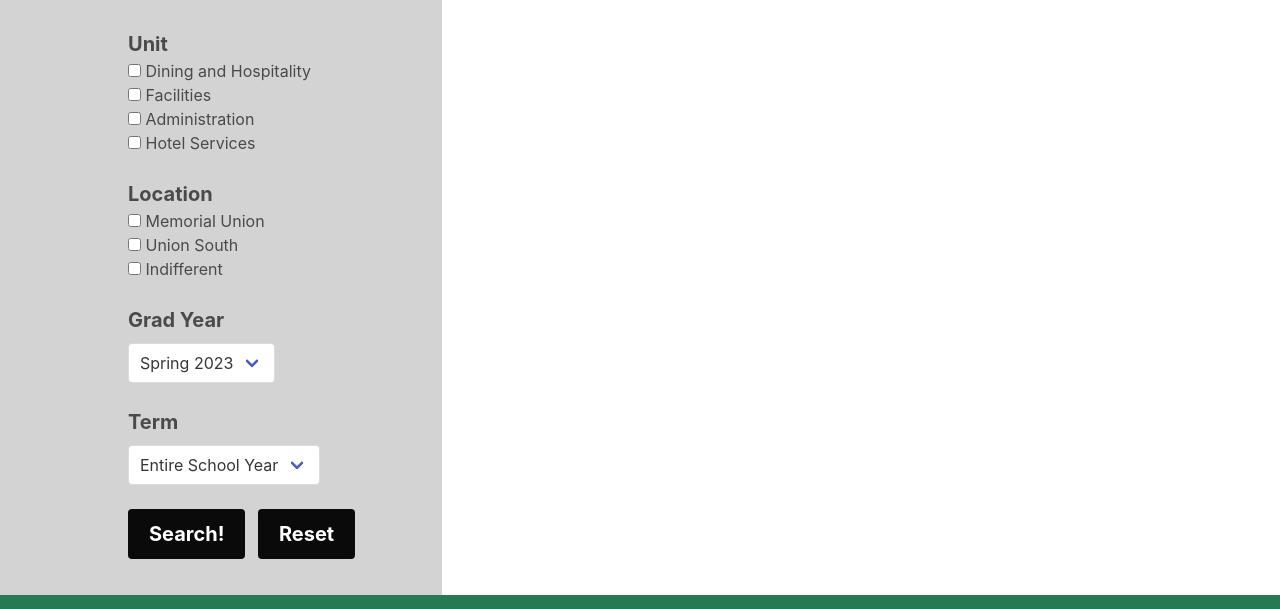
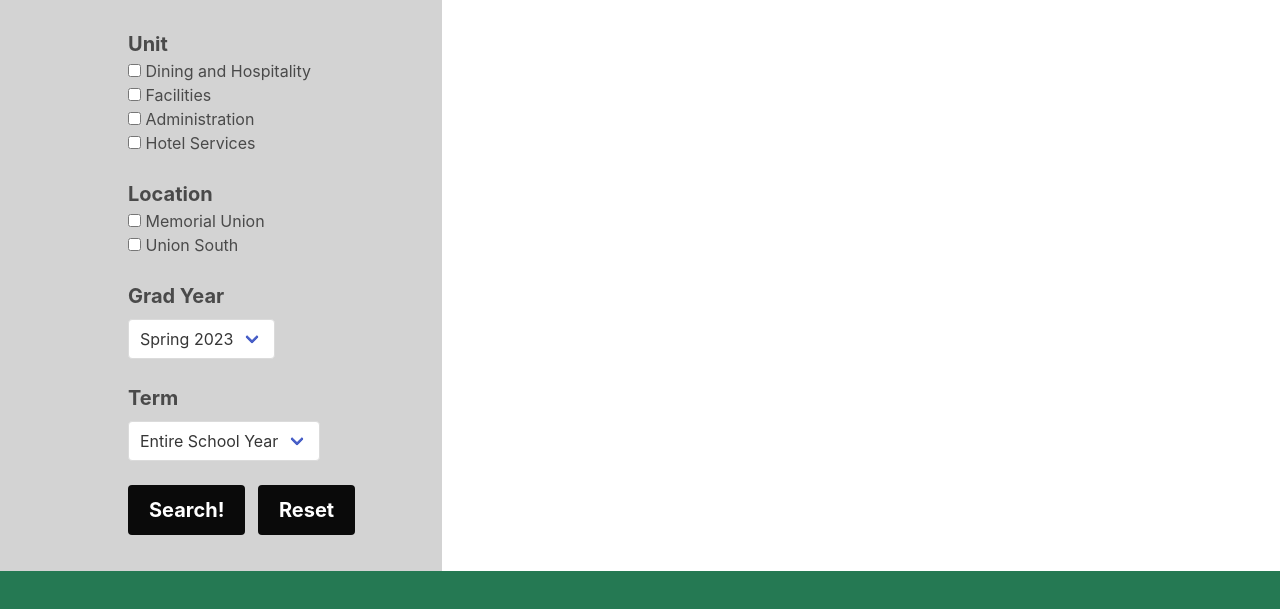
Before and after one commit to agstapleton1025/First_Sprint, a plain HTML site: page public/indexproject.html in a window 1280 px wide. Shown: the part 191-800 px from the top of the page. Drawn offline with nearby package versions, Linux system fonts and the light colour scheme; no server answers.

Commit message:
updated filter options

```diff
--- a/public/indexproject.html
+++ b/public/indexproject.html
@@ -229,14 +229,6 @@
               id="Union South"
             /><label for="Union South"> Union South</label>
           </div>
-          <div>
-            <input
-              type="checkbox"
-              name="Location"
-              value="Indifferent"
-              id="Indifferent"
-            /><label for="Indifferent"> Indifferent</label>
-          </div>
           <br />
           <h3 class="has-text-weight-bold is-size-5 pb-2">Grad Year</h3>
           <div>
```
